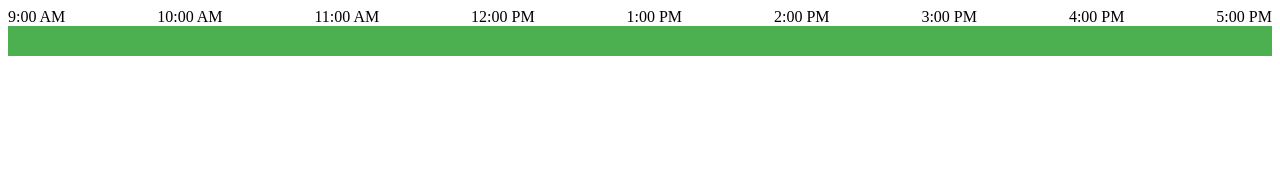
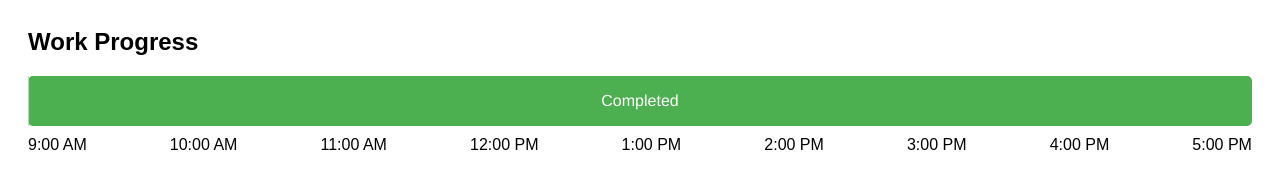
Before and after one commit to buiniakou/time, a plain HTML site: page index.html in a window 1280 px wide. Drawn offline with Linux system fonts and the light colour scheme.

Commit message:
Updated index.html

```diff
--- a/index.html
+++ b/index.html
@@ -2,26 +2,77 @@
 <html>
 <head>
   <style>
+    body {
+      font-family: Arial, sans-serif;
+    }
+
+    #container {
+      padding: 20px;
+    }
+
+    #title {
+      font-size: 24px;
+      font-weight: bold;
+      margin-bottom: 20px;
+    }
+
     #progress-container {
       width: 100%;
-      background-color: #ccc;
+      background-color: #eee;
       position: relative;
+      height: 50px;
+      border-radius: 5px;
     }
 
     #progress-bar {
-      height: 30px;
+      height: 100%;
       background-color: #4CAF50;
       width: 0;
       position: absolute;
+      border-radius: 5px;
+      font-family: "Helvetica Neue", sans-serif;
+      color: white;
+      display: flex;
+      justify-content: center;
+      align-items: center;
     }
 
     #time-labels {
       display: flex;
       justify-content: space-between;
+      margin-top: 10px;
+    }
+
+    #hour-lines {
+      position: absolute;
+      top: 0;
+      bottom: 0;
+      width: 100%;
+    }
+
+    #hour-lines::before {
+      content: "";
+      height: 100%;
+      width: 1px;
+      background-color: #ccc;
+      position: absolute;
+    }
+
+    #hour-lines span {
+      position: absolute;
+      transform: translateX(-50%);
     }
   </style>
 </head>
 <body>
+  <div id="container">
+    <div id="title">Work Progress</div>
+    <div id="progress-container">
+      <div id="progress-bar">
+        <span id="current-time"></span>
+      </div>
+      <div id="hour-lines"></div>
+    </div>
     <div id="time-labels">
       <span>9:00 AM</span>
       <span>10:00 AM</span>
@@ -33,13 +84,12 @@
       <span>4:00 PM</span>
       <span>5:00 PM</span>
     </div>
-  <div id="progress-container">
-    <div id="progress-bar"></div>
   </div>
 
   <script>
     function updateProgressBar() {
       const progressBar = document.getElementById("progress-bar");
+      const currentTimeSpan = document.getElementById("current-time");
       const now = new Date();
       const start = new Date(now);
       start.setHours(9, 0, 0, 0);
@@ -48,13 +98,16 @@
 
       if (now < start) {
         progressBar.style.width = "0";
+        currentTimeSpan.textContent = "Not Started";
       } else if (now > end) {
         progressBar.style.width = "100%";
+        currentTimeSpan.textContent = "Completed";
       } else {
         const totalDuration = end - start;
         const currentDuration = now - start;
         const progress = (currentDuration / totalDuration) * 100;
         progressBar.style.width = progress + "%";
+        currentTimeSpan.textContent = now.toLocaleTimeString([], { hour: '2-digit', minute: '2-digit' });
       }
     }
 
```
Lines whose indentation alone changed are shown as unchanged.
